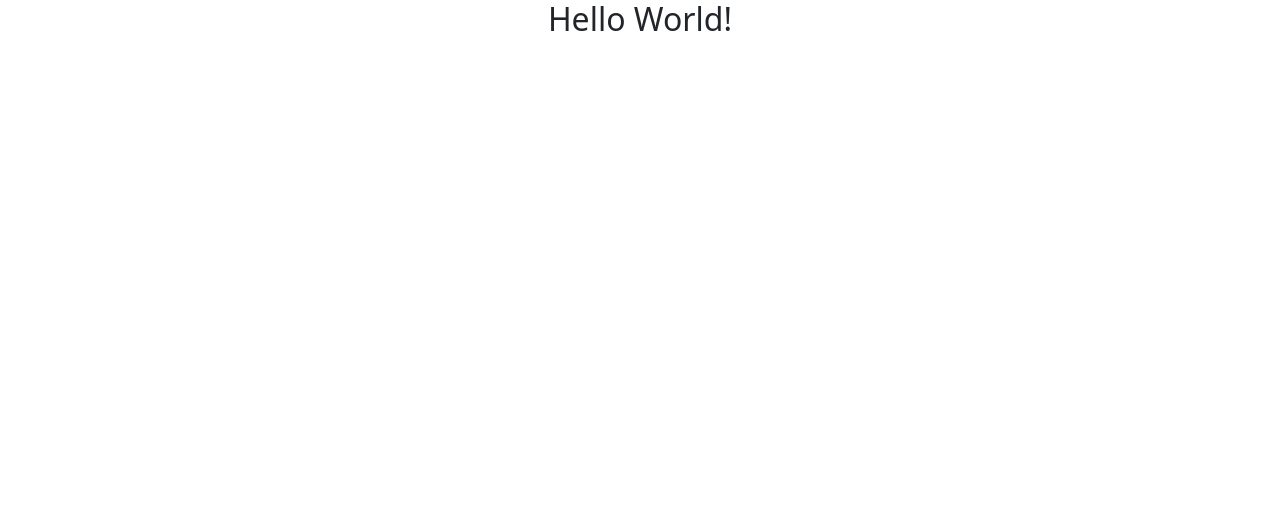
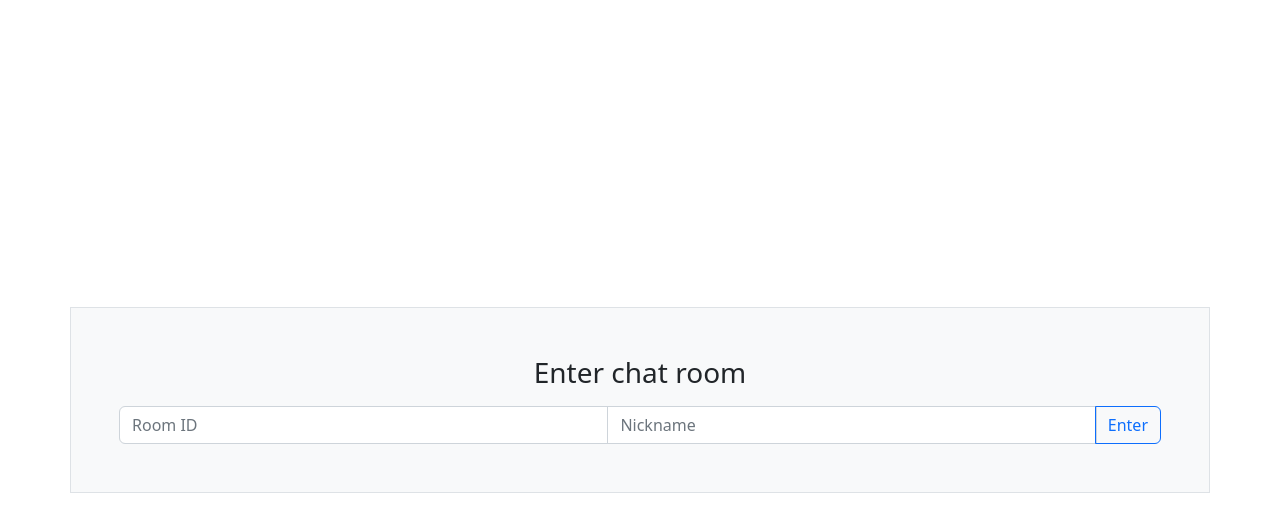
Before and after one commit to CMD-Josh/next-chat-project, a Next.js app: page / in a window 1280 px wide. Shown: the top 532 px of the page. Built offline with nearby package versions, Linux system fonts and the light colour scheme.

Commit message:
Laid out home page user interface

```diff
--- a/pages/index.js
+++ b/pages/index.js
@@ -1,4 +1,5 @@
 import Head from 'next/head'
+import utilStyles from '../styles/utils.module.css'
 
 export default function Home(){
   return(
@@ -7,7 +8,18 @@ export default function Home(){
       <title>Home Page</title>
     </Head>
     <main>
-      <h2 className='text-center'>Hello World!</h2>
+      <div className={utilStyles.homePageWrapper}>
+        <div className="p-5 md-col-6 container border bg-light text-center">
+          <h3 className='mb-3'>Enter chat room</h3>
+          <div className='input-group'>
+            <input type="text" placeholder='Room ID' className='form-control'></input>
+            <input type="text" placeholder='Nickname' className='form-control'></input>
+            <div className='input-group-append'>
+              <button className="btn btn-outline-primary" type="button" style={{borderTopLeftRadius: 0, borderBottomLeftRadius: 0, marginLeft: -1}}>Enter</button>
+            </div>
+          </div>
+        </div>
+      </div>
     </main>
     </>
   )
--- /dev/null
+++ b/styles/utils.module.css
@@ -0,0 +1,10 @@
+.homePageWrapper {
+    position: absolute;
+    top: 0;
+    bottom: 0;
+    left: 0;
+    right: 0;
+
+    display: flex;
+    align-items: center;
+  }
```
